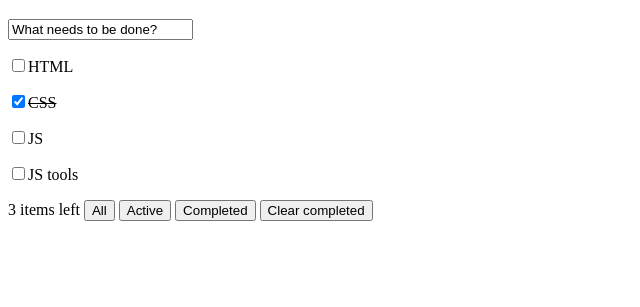
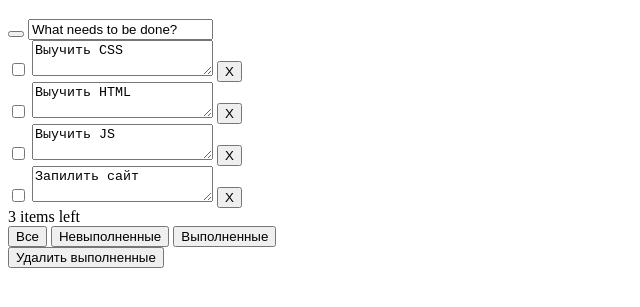
Before and after one commit to ok-technopolis/Poplavkov_Mihail, a plain HTML site: page index.html in a window 1280 px wide. Shown: the part 61-368 px from the top of the page, without its empty margins (0-640 px from the left). Drawn offline with Linux system fonts and the light colour scheme.

Commit message:
Update index.html

```diff
--- a/index.html
+++ b/index.html
@@ -5,18 +5,61 @@
   <title>ToDo</title>
 </head>
 <body>
-    <h1>todos</h1>
-    <form>
-      <input type="text" name="add" value="What needs to be done?">
-      <p><input type="checkbox">HTML</p>
-      <p><input type="checkbox" checked><s>CSS</s></p>
-      <p><input type="checkbox">JS</p>
-      <p><input type="checkbox">JS tools</p>
-      <span>3 items left</span>
-      <input type="submit" name="all" value="All">
-      <input type="submit" name="active" value="Active">
-      <input type="submit" name="completed" value="Completed">
-      <input type="submit" name="clear" value="Clear completed">
-    </form>
+  <div class="todos-header">
+    <h1 class="todos-title">todos</h1>
+  </div>
+
+  <div class="todos-add">
+    <button class="todos-add_select-all" aria-label="Отметить как выполненные все"></button>
+    <input class="todos-add_input" value="What needs to be done?" aria-label="Поле добавления todo">
+  </div>
+
+  <div class="todos_list">
+    <div class="todo-item">
+      <input type="checkbox" class="todo-item_checkbox-unready" aria-label="Отметить как выполненное">
+      <textarea class="todo-item_textarea">Выучить CSS</textarea>
+      <button class="todo-item_remove" aria-label="Удалить todo">X</button>
+    </div>
+
+    <div class="todo-item __ready">
+      <input type="checkbox" class="todo-item_checkbox-ready" aria-label="Отметить как невыполненное">
+      <textarea class="todo-item_textarea">Выучить HTML</textarea>
+      <button class="todo-item_remove" aria-label="Удалить todo">X</button>
+    </div>
+
+    <div class="todo-item">
+      <input type="checkbox" class="todo-item_checkbox-unready" aria-label="Отметить как выполненное">
+      <textarea class="todo-item_textarea">Выучить JS</textarea>
+      <button class="todo-item_remove" aria-label="Удалить todo">X</button>
+    </div>
+
+    <div class="todo-item">
+      <input type="checkbox" class="todo-item_checkbox-unready" aria-label="Отметить как выполненное">
+      <textarea class="todo-item_textarea">Запилить сайт</textarea>
+      <button class="todo-item_remove" aria-label="Удалить todo">X</button>
+    </div>
+  </div>
+
+  <div class="todos-actionbar">
+    <div class="todos-actionbar_counter" aria-label="Количество не сделанных todo">
+      3 items left
+    </div>
+
+    <div class="todos-filters">
+      <button class="todos-filter __active" data-filter="all" aria-label="Фильтр: показать всё">
+        Все
+      </button>
+      <button class="todos-filter" data-filter="incompleted" aria-label="Фильтр: показать невыполненные">
+        Невыполненные
+      </button>
+      <button class="todos-filter" data-filter="completed" aria-label="Фильтр: показать выполненные">
+        Выполненные
+      </button>
+    </div>
+
+    <button class="todos-actionbar_clear-completed">
+      Удалить выполненные
+    </button>
+  </div>
 </body>
 </html>
```
Lines whose indentation alone changed are shown as unchanged.
